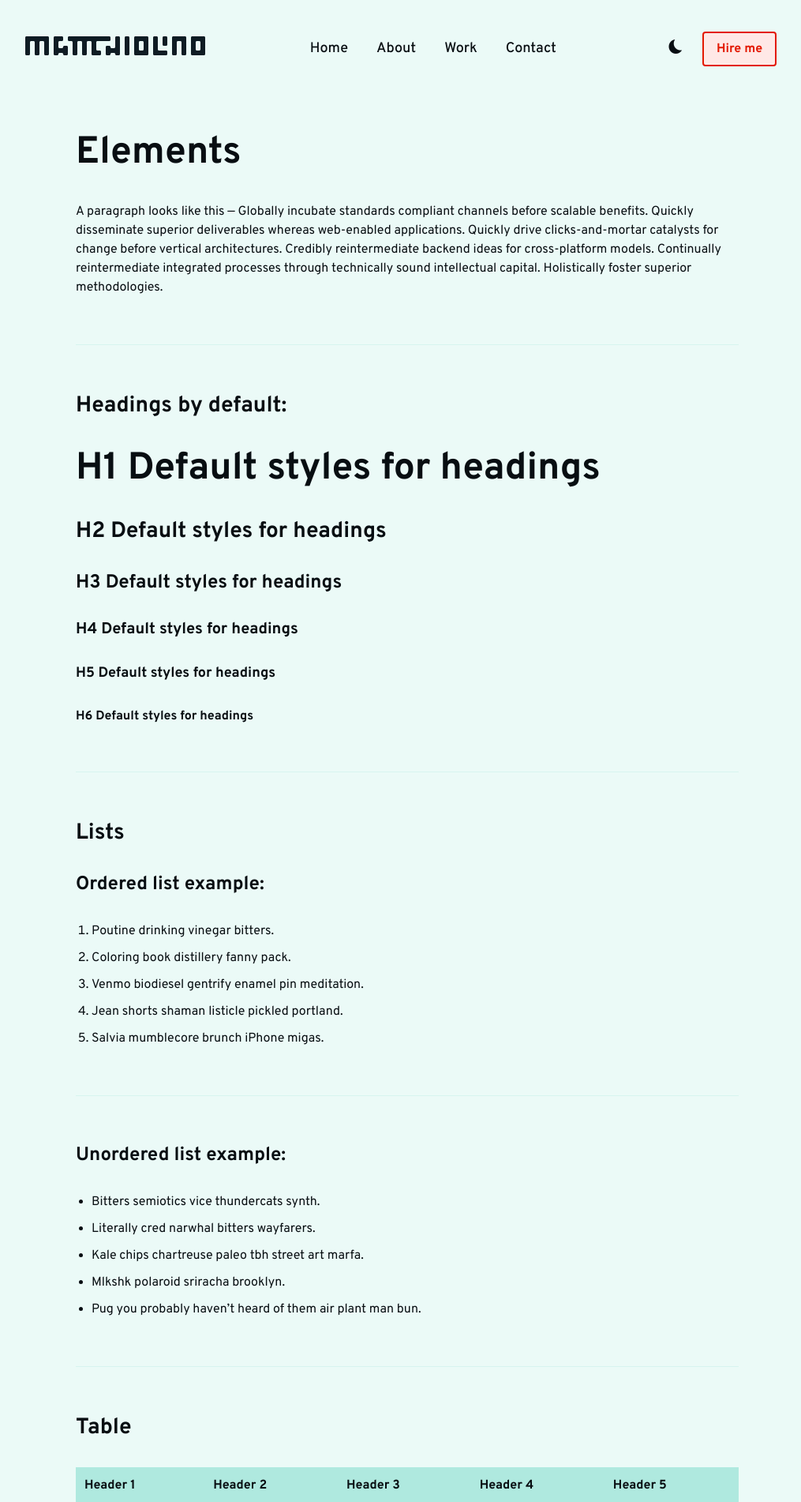
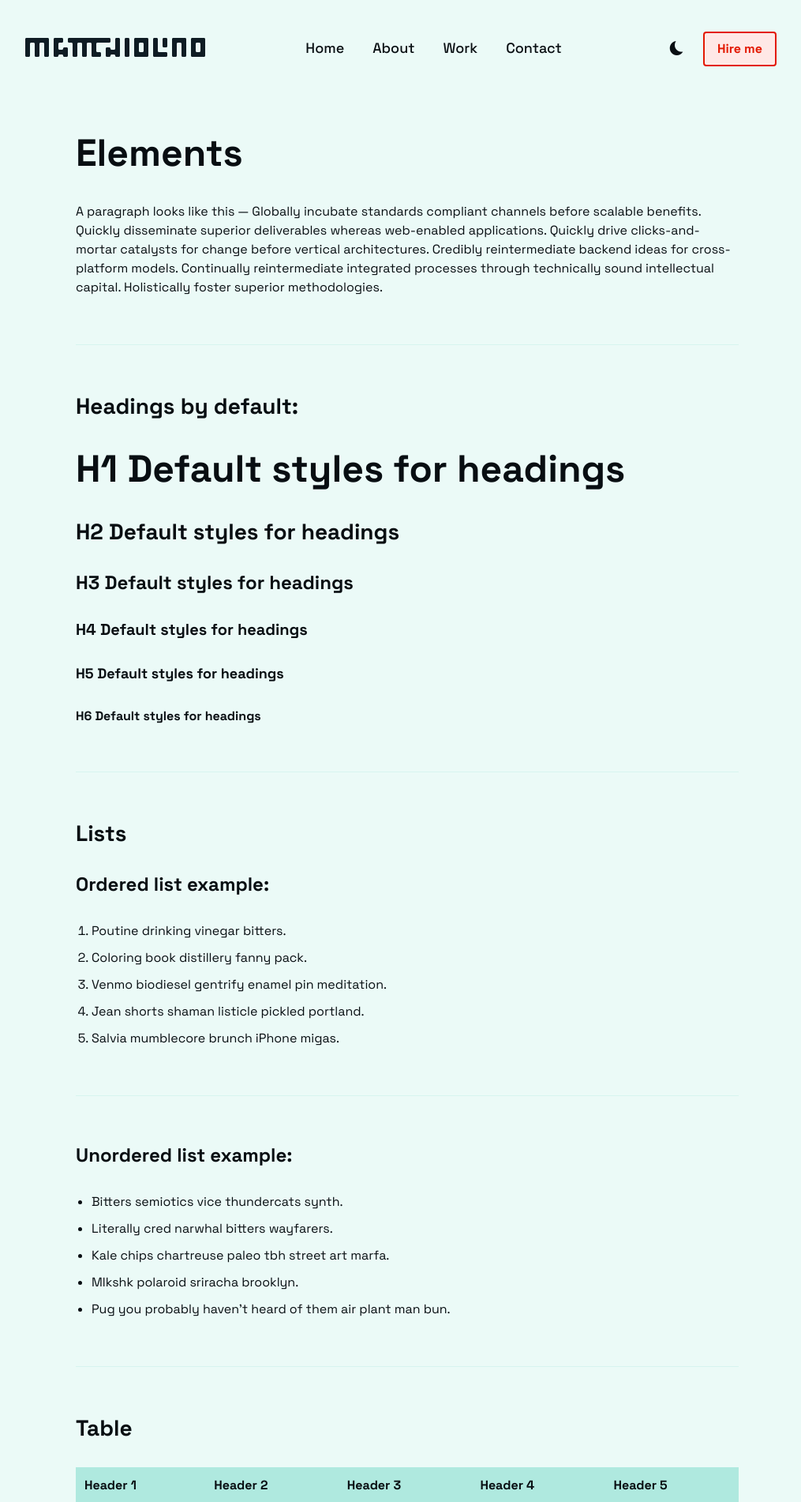
Before and after one commit to mattchiolino/chiolino.2023, a Jekyll site: the page built from _pages/elements.md, in a window 1280 px wide. Shown: the top 1902 px of the page at 79% size, without its empty margins (124-1139 px from the left). Built offline with Jekyll 4.4.1, drawn with Linux system fonts in a browser that asks for light colours.

Commit message:
Update font from Overpass to Space Grotesk

```diff
--- a/_includes/head.html
+++ b/_includes/head.html
@@ -23,7 +23,10 @@
   <!-- Fonts -->
   <link rel="preconnect" href="https://fonts.googleapis.com">
   <link rel="preconnect" href="https://fonts.gstatic.com" crossorigin>
-  <link href="https://fonts.googleapis.com/css2?family=Overpass:ital,wght@0,100..900;1,100..900&display=swap" rel="stylesheet">
+  <!-- <link href="https://fonts.googleapis.com/css2?family=Overpass:ital,wght@0,100..900;1,100..900&display=swap" rel="stylesheet"> -->
+   <link href="https://fonts.googleapis.com/css2?family=Space+Grotesk:wght@300..700&display=swap" rel="stylesheet">
+
+
   <!-- Ionicons -->
   <link rel="preload" href="https://unpkg.com/ionicons@4.5.0/dist/css/ionicons.min.css" as="style">
 
--- a/_sass/0-settings/_variables.scss
+++ b/_sass/0-settings/_variables.scss
@@ -19,12 +19,12 @@ $base-font-size: 100%;
 $base-font-style: normal;
 $base-font-variant: normal;
 $base-font-weight: normal;
-$base-font-family: "Overpass", Avenir, Montserrat, Corbel, 'URW Gothic', source-sans-pro, sans-serif;
+$base-font-family: "Space Grotesk", Avenir, Montserrat, Corbel, 'URW Gothic', source-sans-pro, sans-serif;
 $base-line-height: 1.5;
 
 // Headings
 $heading-font-weight: 700;
-$heading-font-family: "Overpass", Avenir, Montserrat, Corbel, 'URW Gothic', source-sans-pro, sans-serif;
+$heading-font-family: "Space Grotesk", Avenir, Montserrat, Corbel, 'URW Gothic', source-sans-pro, sans-serif;
 
 
 $font-size-h1: 3rem;
```
